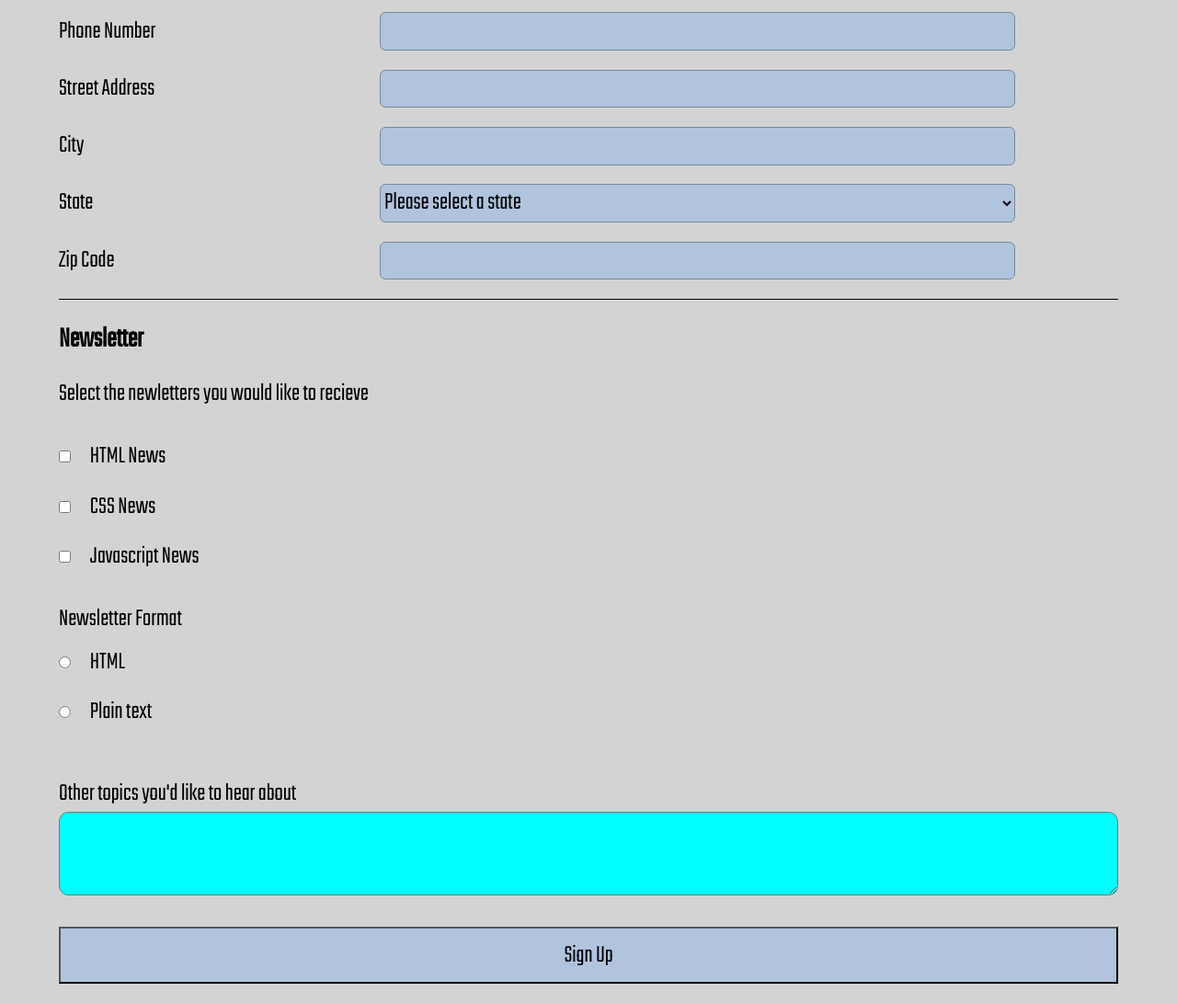
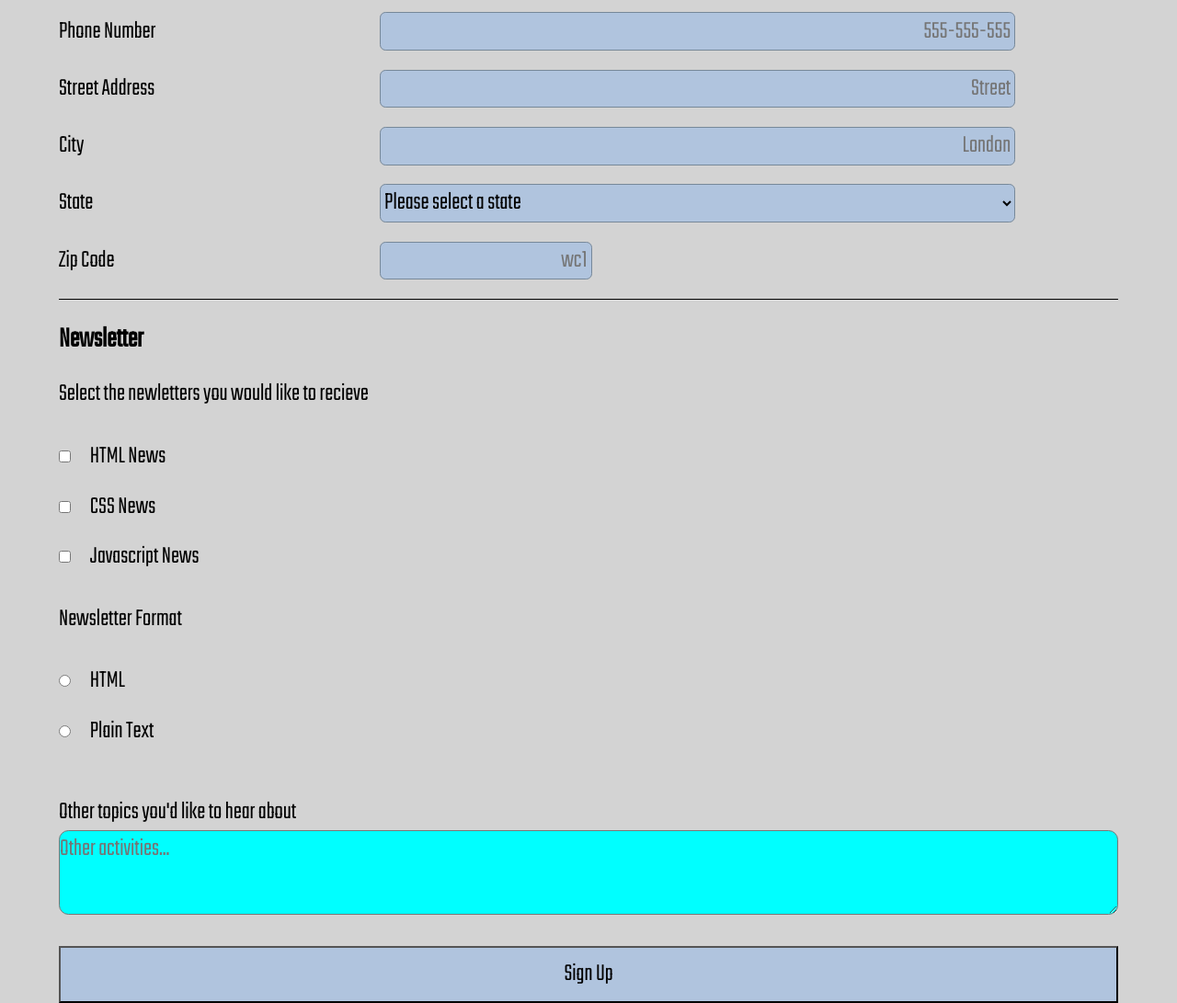
Before and after one commit to adeyinka36/Front-End3, a plain HTML site: page index.html in a window 1280 px wide. Shown: the part 380-1471 px from the top of the page at 92% size. Before the commit the page ends 1450 px from the top, so only its background shows below. Drawn offline with Linux system fonts and the light colour scheme.

Commit message:
last review

```diff
--- a/css/styles.css
+++ b/css/styles.css
@@ -6,11 +6,13 @@
     font-size: 1.3rem;
 
     }
+
+
 input:focus{
     outline: 1px solid blue;
+    transition: outline 1s;
 
 }
-
 h1{
     background-color: darkslategray;
     display: flex;
@@ -135,7 +137,9 @@ body{
     background-color:lightgrey;
 }
 
-
+#zipcode{
+    width: 50%;
+}
 
 @media(min-width:768px){
 
@@ -163,6 +167,9 @@ body{
     .topics_textarea{
         margin-top: 0;
     }
+    #zipcode{
+        width: 20%;
+    }
 }
 /* fixing br for input in seconf fieldset */
 .newsletter_bttm br{
--- a/index.html
+++ b/index.html
@@ -30,13 +30,13 @@
                        <input name="emailaddress" id="emailaddress" type="email" placeholder="required" required><br>
 
                        <label for="phonenumber"> Phone Number</label><br>
-                       <input name="phonenumber" id="phonenumber" type="tel"><br>
+                       <input name="phonenumber" id="phonenumber" type="tel" placeholder="555-555-555"><br>
 
                        <label for="street">Street Address</label><br>
-                       <input name="street" id="street" type="text"><br>
+                       <input name="street" id="street" type="text" placeholder="Street"><br>
 
                        <label for="city"> City</label><br>
-                       <input name="city" id="city" type="text"><br>
+                       <input name="city" id="city" type="text" placeholder="London"><br>
 
                       <label for="state">State</label><br>
                        <select  name="state" id="state" >
@@ -50,7 +50,7 @@
 
 
                        <label for="zipcode">Zip Code</label><br>
-                       <input name="zipcode" id="zipcode" type="text">
+                       <input name="zipcode" id="zipcode" type="text" placeholder="wc1">
                    </fieldset>
 
                    <fieldset class="newsletter_bttm">
@@ -60,18 +60,18 @@
                      <p>Select the newletters you would like to recieve</p>
 
 
-                     <input type="checkbox" name="newsletter" id="htmlnews" value="HTML News">HTML News<br class="newsletter_br">
-                     <input type="checkbox" name="newletters" id="cssnews" value="CSS News">CSS News<br class="newsletter_br">
-                     <input id="javascriptnews" name="newletters"  type="checkbox" value="Javascript News">Javascript News<br class="newsletter_br">
+                     <input type="checkbox" name="newsletter" id="htmlnews" value="HTML News"><label for="htmlnews">HTML News</label><br class="newsletter_br">
+                     <input type="checkbox" name="newletters" id="cssnews" value="CSS News"><label for="cssnews">CSS News</label><br class="newsletter_br">
+                     <input id="javascriptnews" name="newletters"  type="checkbox" value="Javascript News"><label for="javascriptnews">Javascript News</label><br class="newsletter_br">
 
-                     <label for="newletterformat" class="newsletter_format">Newsletter Format</label><br>
-                     <input name="newletterformat" id="html" type="radio" value="HTML">HTML<br class="newsletter_br">
-                     <input type="radio" name="newletterformat" id="newletterformat" value="Plain text">Plain text<br class="newsletter_br">
+                     <p class="newsletter_format">Newsletter Format</p>
+                     <input name="newletterformat" id="html" type="radio" value="HTML"><label for="html">HTML</label><br class="newsletter_br">
+                     <input type="radio" name="newletterformat" id="plaintext" value="Plain text"><label for="plaintext">Plain Text</label><br class="newsletter_br">
 
 
 
                     <label for="othertopics" class="other_topics" id="other_topics">Other topics you'd like to hear about</label><br class="last_br">
-                    <textarea name="othertopics" id="othertopics" class="topics_textarea"></textarea><br>
+                    <textarea name="othertopics" id="othertopics" class="topics_textarea" placeholder="Other activities..."></textarea><br>
                    </fieldset>
                    <button type="submit" id="signup">Sign Up</button>
                </form>
```
